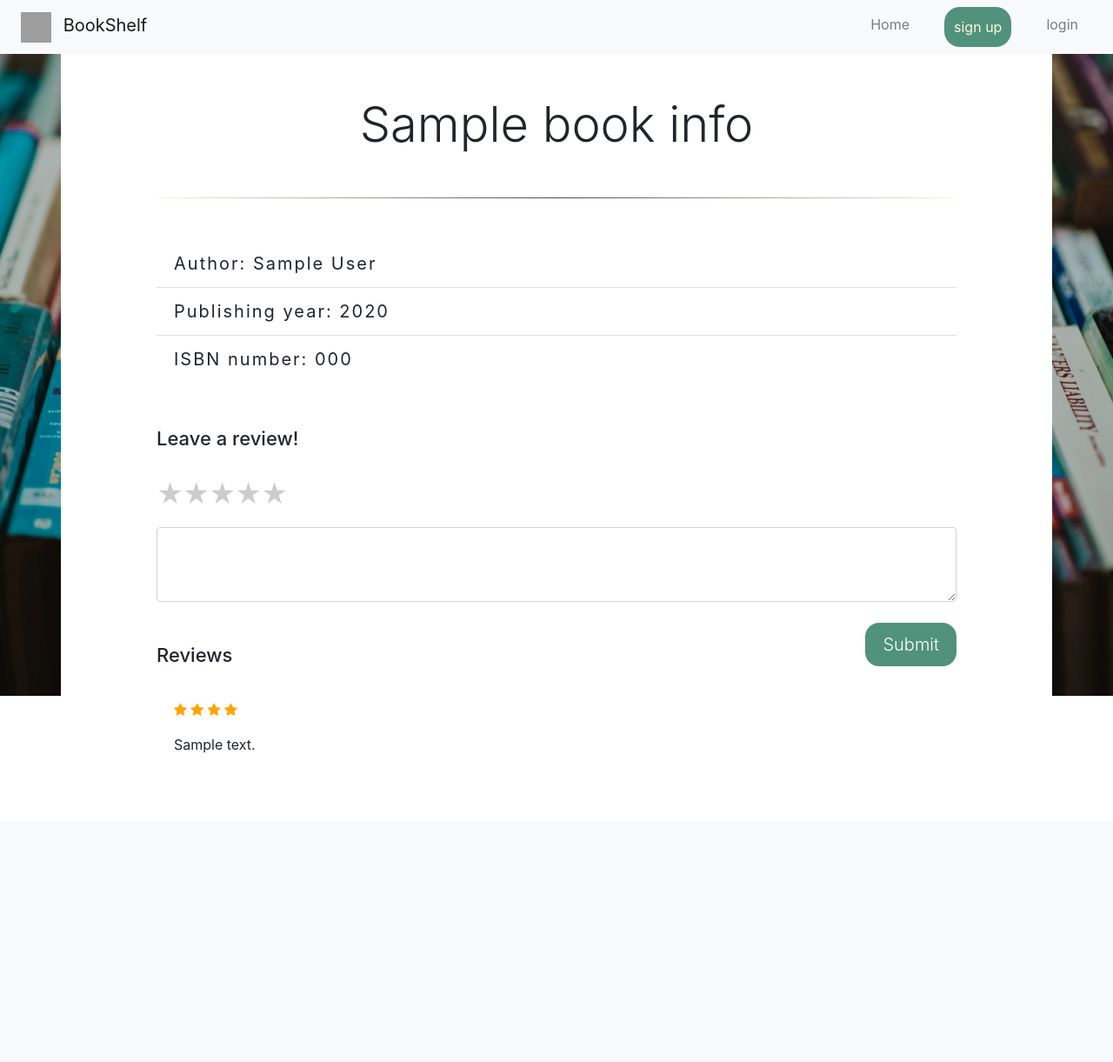
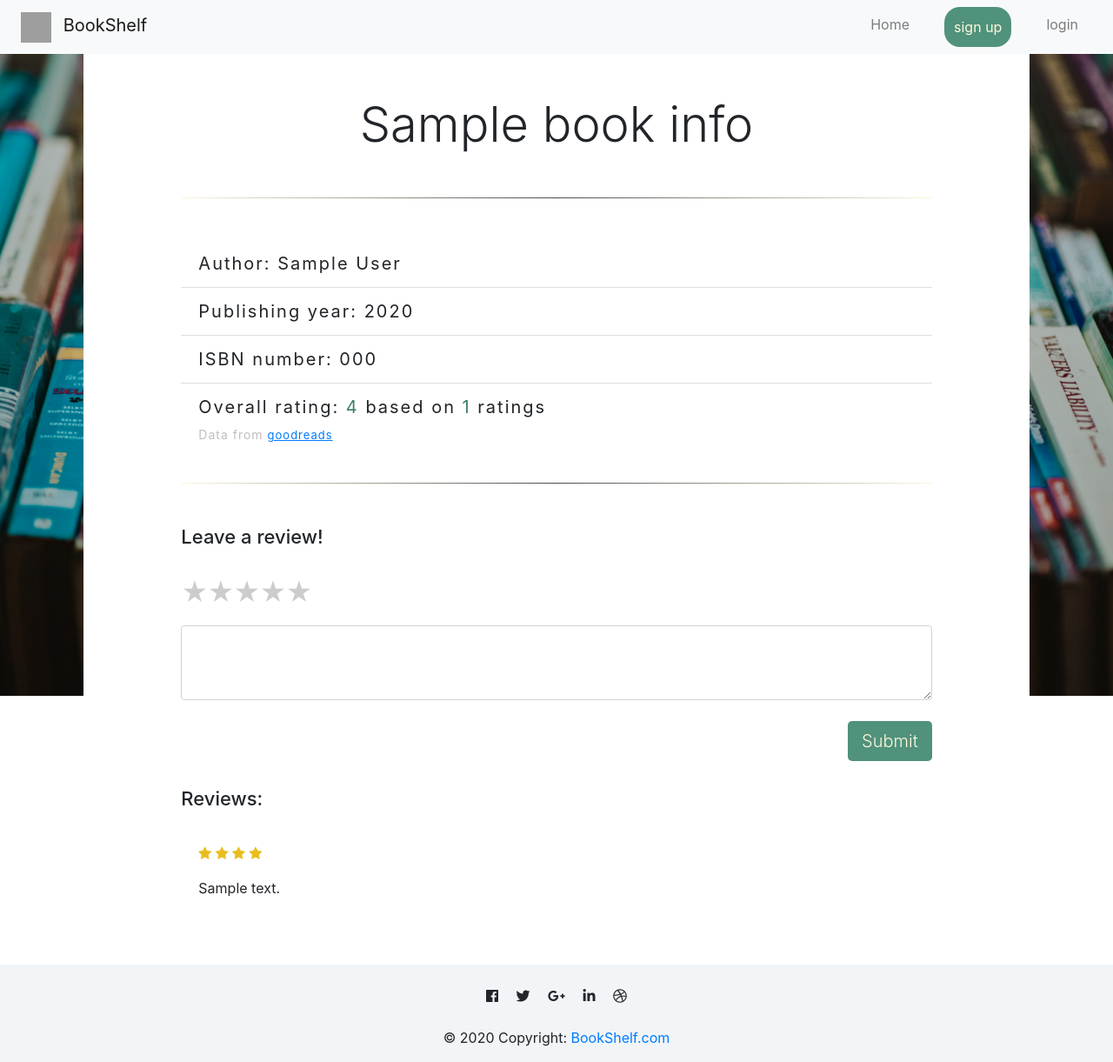
Before and after one commit to karinabogacz/BookShelf, a Flask app: template templates/book.html in a window 1280 px wide. Shown: the whole page at 87% size. Before the commit the page ends 865 px from the top, so only its background shows below. Run offline with Flask 2, Linux system fonts and the light colour scheme; the template is opened without the code that fills it: most values are stand-ins (such as "Sample title", 1, 10 or a date in 2020); some libraries are stand-ins or nearby versions; grey boxes are pictures that could not be loaded.

Commit message:
Add files via upload

```diff
--- a/application.py
+++ b/application.py
@@ -1,6 +1,7 @@
 import os
+import requests
 
-from flask import Flask, session, render_template, request, redirect, url_for
+from flask import Flask, session, render_template, request, redirect, url_for, json, jsonify
 from flask_session import Session
 from sqlalchemy import create_engine
 from sqlalchemy.orm import scoped_session, sessionmaker
@@ -68,88 +69,118 @@ def login():
 @app.route("/search", methods = ['GET', 'POST'])
 def search():
 
-    if "user" in session:
+    if "user" not in session:
+        return redirect(url_for("login"))
 
-        if request.method == "POST":
-            search_input = request.form.get("search")
-            query = "%" + search_input + "%"
+    if request.method == "POST":
+        search_input = request.form.get("search")
+        query = "%" + search_input + "%"
 
-            search_input_lower = search_input.lower()
-            query_lower = "%" + search_input_lower + "%"
+        search_input_lower = search_input.lower()
+        query_lower = "%" + search_input_lower + "%"
 
-            search_results = db.execute("SELECT * FROM books WHERE isbn LIKE :query OR title = :search_input OR LOWER(title) LIKE :query_lower OR LOWER(author) LIKE :query_lower",
-            {"query": query, "search_input": search_input, "query_lower": query_lower})
+        search_results = db.execute("SELECT * FROM books WHERE isbn LIKE :query OR title = :search_input OR LOWER(title) LIKE :query_lower OR LOWER(author) LIKE :query_lower",
+        {"query": query, "search_input": search_input, "query_lower": query_lower})
 
-            #Count the results
+        #Count the results
 
-            row_count = search_results.rowcount
+        row_count = search_results.rowcount
 
-            if row_count == 0:
-                return render_template ("search_results.html", message = "No results found :(")
-
-            else:
-                return render_template ("search_results.html", search_results = search_results, row_count = row_count)
+        if row_count == 0:
+            return render_template ("search_results.html", message = "No results found :(")
 
         else:
-            books = db.execute ("SELECT * FROM books WHERE year < 2000 LIMIT 50").fetchall()
-            return render_template("search.html", user=session["user"], books = books)
-    else:
-        return redirect(url_for("login"))
+            return render_template ("search_results.html", search_results = search_results, row_count = row_count)
+
+    books = db.execute ("SELECT * FROM books WHERE year < 2000 LIMIT 50").fetchall()
+    return render_template("search.html", user=session["user"], books = books)
 
 @app.route ("/book/<string:isbn>", methods = ['GET', 'POST'])
 def book(isbn):
 
-    if "user" in session:
+    if "user" not in session:
+        return redirect(url_for('login'))
 
-        book_info = db.execute ("SELECT * FROM books WHERE isbn = :isbn", {"isbn": isbn}).fetchone()
+    book_info = db.execute ("SELECT * FROM books WHERE isbn = :isbn", {"isbn": isbn}).fetchone()
 
-        #GET BOOK ID and convert it to INT type
+    #Get data from goodreads
 
-        book_id = db.execute("SELECT id FROM books WHERE isbn = :isbn", {"isbn": isbn})
+    res = requests.get("https://www.goodreads.com/book/review_counts.json", params={"key": "sFWzz4zaiCJ0jAqfXLMb5g", "isbns": isbn})
 
-        for result_proxy in book_id:
-            book_id_dict = dict(result_proxy)
-        book_id_int = book_id_dict["id"]
+    if res.status_code == 200:
+        data = res.json()
+    else:
+        raise Exception("Error: Api request unsuccesful")
 
-        #Get reviews and rates
+    work_ratings_count = data["books"][0]["work_ratings_count"]
+    average_rating = data["books"][0]["average_rating"]
+    session['work_ratings_count'] = work_ratings_count
+    session['average_rating'] = average_rating
 
-        book_reviews = db.execute("SELECT * FROM reviews WHERE book_id = :book_id", {"book_id": book_id_int})
+    #GET BOOK ID and convert it to INT type
 
-        if request.method == "POST":
+    book_id = db.execute("SELECT id FROM books WHERE isbn = :isbn", {"isbn": isbn})
 
-            #GET USER ID and convert it to INT type
+    for result_proxy in book_id:
+        book_id_dict = dict(result_proxy)
+    book_id_int = book_id_dict["id"]
 
-            username = session.get('user', None)
-            user_id = db.execute("SELECT id FROM users WHERE username = :username", {"username": username})
+    #Get reviews and rates
 
-            for result_proxy in user_id:
-                user_id_dict = dict(result_proxy)
-            user_id_int = user_id_dict["id"]
+    book_reviews = db.execute("SELECT * FROM reviews WHERE book_id = :book_id", {"book_id": book_id_int})
 
-            #Check if the user has already reviewed the book
+    if request.method == "POST":
 
-            if db.execute("SELECT * FROM reviews WHERE user_id = :user_id AND book_id = :book_id", {"user_id": user_id_int, "book_id": book_id_int}).rowcount == 0:
+        #GET USER ID and convert it to INT type
 
-                review_content = request.form.get("review")
-                review_rate = int(request.form.get("rate"))
+        username = session.get('user', None)
+        user_id = db.execute("SELECT id FROM users WHERE username = :username", {"username": username})
 
-                try:
-                    db.execute("INSERT INTO reviews (user_id, book_id, content, rate) VALUES (:user_id, :book_id, :content, :rate)",
-                    {"user_id": user_id_int, "book_id": book_id_int, "content": review_content, "rate": review_rate})
-                    db.commit()
-                    return render_template ("book.html", book_info = book_info, book_reviews = book_reviews, message = "Your review has been posted")
+        for result_proxy in user_id:
+            user_id_dict = dict(result_proxy)
+        user_id_int = user_id_dict["id"]
 
-                except:
-                    return render_template ("book.html", book_info = book_info, book_reviews = book_reviews, message_error1 = "There was a problem in posting your review")
+        #Check if the user has already reviewed the book
 
-            return render_template ("book.html", book_info = book_info, book_reviews = book_reviews, message_error2 = "You have already reviewed this book!")
+        if db.execute("SELECT * FROM reviews WHERE user_id = :user_id AND book_id = :book_id", {"user_id": user_id_int, "book_id": book_id_int}).rowcount != 0:
+            return render_template ("book.html", book_info = book_info, book_reviews = book_reviews, work_ratings_count = work_ratings_count, average_rating = average_rating, message_error2 = "You have already reviewed this book!")
 
-        return render_template ("book.html", book_info = book_info, book_reviews = book_reviews)
+        review_content = request.form.get("review")
+        review_rate = int(request.form.get("rate"))
 
-    return redirect(url_for('login'))
+        try:
+            db.execute("INSERT INTO reviews (user_id, book_id, content, rate) VALUES (:user_id, :book_id, :content, :rate)",
+            {"user_id": user_id_int, "book_id": book_id_int, "content": review_content, "rate": review_rate})
+            db.commit()
+            return render_template ("book.html", book_info = book_info, book_reviews = book_reviews, work_ratings_count = work_ratings_count, average_rating= average_rating, message = "Your review has been posted")
+
+        except:
+            return render_template ("book.html", book_info = book_info, book_reviews = book_reviews, work_ratings_count = work_ratings_count, average_rating = average_rating, message_error1 = "There was a problem in posting your review")
+
+    return render_template ("book.html", book_info = book_info, book_reviews = book_reviews, work_ratings_count = work_ratings_count,  average_rating= average_rating)
 
 
 @app.route ("/logout")
 def logout():
     session.pop("user", None)
     return render_template ("login.html")
+
+@app.route ("/api/<string:isbn>")
+def book_api(isbn):
+
+    #Make sure book exists
+    book = db.execute("SELECT * FROM books WHERE isbn = :isbn", {"isbn": isbn}).fetchone()
+    if book is None:
+        return jsonify ({"error": "Invalid isbn"}), 404
+
+    work_ratings_count = session.get('work_ratings_count', None)
+    average_rating = session.get('average_rating', None)
+
+    return jsonify ({
+        "title": book[2],
+        "author": book[3],
+        "year": book[4],
+        "isbn": book[1],
+        "review_count": work_ratings_count,
+        "average_score": average_rating
+    })
--- a/static/stylesheet/style.css
+++ b/static/stylesheet/style.css
@@ -8,15 +8,15 @@
     background-position: bottom;
     background-size: cover;
     content: "";
-
 }
 
 .layout_enter{
     background-color: #f2f5f7;
 }
 
-article{
+.section-home{
     text-align: center;
+    min-height: 400px;
 }
 
 .display-3-home{
@@ -38,7 +38,7 @@ article{
     font-size: 25px;
     border: none;
     box-shadow: 0 10px 16px 0 rgba(0, 0, 0, 0.8), 0 14px 28px 0 rgba(0, 0, 0, 0.30);
-
+    margin-bottom: 50px;
 }
 
 .button-home:hover{
@@ -46,8 +46,7 @@ article{
     color: cornsilk;
 }
 
-
-.main-login{
+.section-login{
     background-color: #50927c;
     margin-top: 25px;
     padding-top: 40px;
@@ -66,14 +65,14 @@ article{
     color: #494a4a;
 }
 
-.btnSubmit
-{
-    width: 80%;
+.btnSubmit{
+    width: 75%;
     border-radius: 2rem;
     padding: 2.5%;
     border: none;
-    cursor: pointer;
-    font-weight: 500;
+    color: cornsilk;
+    font-size: 18px;
+    font-weight: 450;
     margin-top: 20px;
     margin-bottom: 10px;
     background-color: #50927c ;
@@ -120,6 +119,9 @@ article{
     hr{
         margin-top: 70px !important;
     }
+    .main-background{
+        width: 100% !important;
+    }
 }
 
 @media(max-width: 991px){
@@ -154,10 +156,16 @@ footer p{
     box-shadow: none;
 }
 
-.btn-search{
+.btn-search, .button-review{
     background-color: #50927c;
+    border: none;
     color: cornsilk;
     font-weight: 350;
+}
+
+.btn-search:hover, .btnSubmit:hover, .button-review:hover{
+    color: cornsilk;
+    background-color: #3d7e68;
 }
 
 .list-group-book-info li{
@@ -165,16 +173,8 @@ footer p{
     letter-spacing: 2px;
 }
 
-.button-review{
-    background-color: #50927c;
-    border: none;
-    border-radius: 1rem;
-    padding: 10px 20px 10px 20px;
-    font-weight: 320;
-}
-
-.button-home:hover, .button-review:hover{
-    background-color: #427e6a
+.list-group-book-info .list-group-item:last-child{
+    border: none !important;
 }
 
 .rate {
@@ -219,8 +219,9 @@ footer p{
     font-size: 22px;
     font-weight: 500;
     margin-bottom: 25px;
+    margin-top: 30px;
 }
 
 .checked {
-    color: orange;
+    color: #e9bd1f;
   }
--- a/templates/book.html
+++ b/templates/book.html
@@ -4,36 +4,57 @@
 
 {% block content%}
 
-<main>
-    <div class="container" style="background-color: white;">
+<main class="m-auto px-2 main-background" style="background-color: white; width: 85%; min-height: 800px">
+
+    <header>
+        <div class="container">
           <div class="row justify-content-center">
             <div class="col-md-10">
+                <h1 class="display-4 m-5 text-center">{{book_info.title}}</h1>
+                <hr style="width: 100%;">
+            </div>
+        </div>
+    </header>
+
     <section>
-                    <!-- Book info -->
-                    <header>
-                        <h1 class="display-4 m-5 text-center">{{book_info.title}}</h1>
-                        <hr style="width: 100%">
-                    </header>
-                    <ul class="list-group list-group-flush my-5 list-group-book-info">
+        <div class="container">
+            <div class="row">
+              <div class="col-lg-10 d-block mx-auto">
+                    <ul class="list-group list-group-flush mt-5 list-group-book-info">
                         <li class="list-group-item">Author: {{book_info.author}}</li>
                         <li class="list-group-item">Publishing year: {{book_info.year}}</li>
                         <li class="list-group-item">ISBN number: {{book_info.isbn}}</li>
+                        <li class="list-group-item">Overall rating:
+                            <span>
+                                <p class="d-inline" style="color: #3d7e68;">{{average_rating}}</p> based on <p class="d-inline" style="color: #3d7e68;" >{{work_ratings_count}}</p> ratings
+                            </span>
+                            <div class="d-block">
+                                <p class="d-inline" style="font-size: 14px; letter-spacing: 1px; color: rgb(192, 189, 189)">Data from </p><a class="d-inline" href="https://www.goodreads.com/" target="_blank" style="text-decoration: underline; font-size: 13px; letter-spacing:1px"> goodreads</a>
+                            </div>
+                        </li>
                     </ul>
+                    <hr style="width: 100%; margin-top: 30px; margin-bottom: 15px">
+                </div>
+            </div>
+        </div>
     </section>
+
     <section>
-                    <!-- Submit review -->
-                    <div class="form-group mt-4">
+        <div class="container">
+            <div class="row justify-content-center">
+              <div class="col-lg-10 d-block mx-auto">
+                    <div class="form-group">
                         <form action="/book/{{book_info.isbn}}" method="post">
                             {% if message %}
-                            <div class="alert alert-success" role="alert">
+                            <div class="alert alert-success mt-5" role="alert">
                                 {{message}}
                             </div>
                             {% elif message_error %}
-                            <div class="alert alert-danger" role="alert">
+                            <div class="alert alert-danger mt-5" role="alert">
                                 {{message_error}}
                               </div>
                             {% elif message_error2 %}
-                            <div class="alert alert-danger" role="alert">
+                            <div class="alert alert-danger mt-5" role="alert">
                                 {{message_error2}}
                             </div>
                             {% else %}
@@ -55,30 +76,32 @@
                             {% endif %}
                         </form>
                     </div>
+                </div>
+            </div>
+        </div>
     </section>
+
     <section>
-                    <!-- Reviews section -->
-                    <h2 class="heading-review mt-5">Reviews</h2>
+        <div class="container">
+            <div class="row">
+                <div class="col-lg-10 d-block mx-auto">
+                <h2 class="heading-review">Reviews:</h2>
                 <ul class="list-group list-group-flush mb-5">
-
                     {% for review in book_reviews %}
-
                         <li class="list-group-item">
-
                         {% for rate in range (review.rate) %}
                             <span class="fa fa-star checked"></span>
                         {% endfor %}
-
                         <p class="mt-3">{{review.content}}</p>
-
                         </li>
-
+                    {%else%}
+                        <p class="mb-5">Be the first one to post a review!</p>
                     {%endfor%}
                 </ul>
-                </section>
             </div>
         </div>
-    </div>
+    </section>
+
 </main>
 
 {% endblock %}
--- a/templates/layout_home.html
+++ b/templates/layout_home.html
@@ -68,11 +68,46 @@
 
     {% block content %}{% endblock %}
 
-<!-- <footer class="footer-home">
-  <footer class="text-center">
-    <hr>
-    <p class="mt-3 mb-2">Copyright 2020 &copy; All-books</p>
-</footer> -->
+  <!-- Footer -->
+<footer class="page-footer font-small special-color-dark pt-4" style="background-color: #f2f5f7;">
+
+  <div class="container">
+
+    <ul class="list-unstyled list-inline text-center">
+      <li class="list-inline-item">
+        <a class="btn-floating btn-fb mx-1">
+          <i class="fab fa-facebook-f"> </i>
+        </a>
+      </li>
+      <li class="list-inline-item">
+        <a class="btn-floating btn-tw mx-1">
+          <i class="fab fa-twitter"> </i>
+        </a>
+      </li>
+      <li class="list-inline-item">
+        <a class="btn-floating btn-gplus mx-1">
+          <i class="fab fa-google-plus-g"> </i>
+        </a>
+      </li>
+      <li class="list-inline-item">
+        <a class="btn-floating btn-li mx-1">
+          <i class="fab fa-linkedin-in"> </i>
+        </a>
+      </li>
+      <li class="list-inline-item">
+        <a class="btn-floating btn-dribbble mx-1">
+          <i class="fab fa-dribbble"> </i>
+        </a>
+      </li>
+    </ul>
+
+  </div>
+
+  <div class="footer-copyright text-center pt-2 pb-3">© 2020 Copyright:
+    <a href="#"> BookShelf.com</a>
+  </div>
+
+</footer>
 
     <!-- Optional JavaScript -->
     <!-- jQuery first, then Popper.js, then Bootstrap JS -->
```
Also changed, not shown: templates/index.html (+15 -7 lines), templates/login.html (+3 -7 lines), templates/search.html (+21 -7 lines), templates/search_results.html (+15 -12 lines), templates/sign_up.html (+7 -9 lines). Lines whose indentation alone changed are shown as unchanged.
